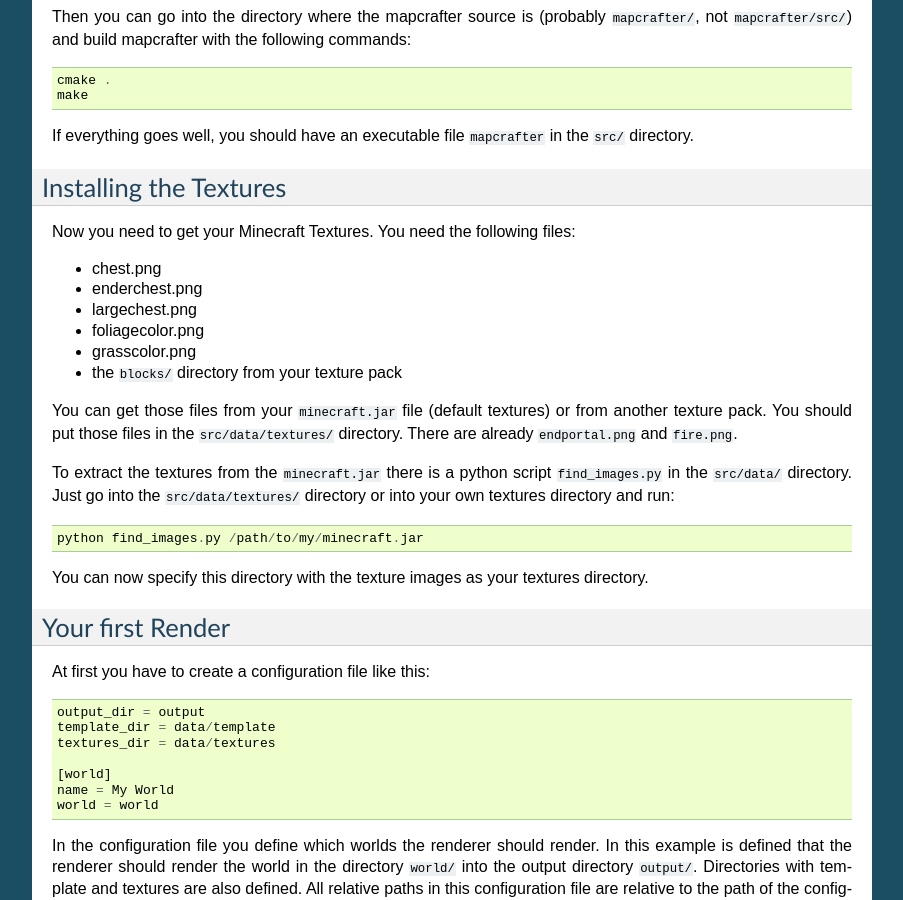
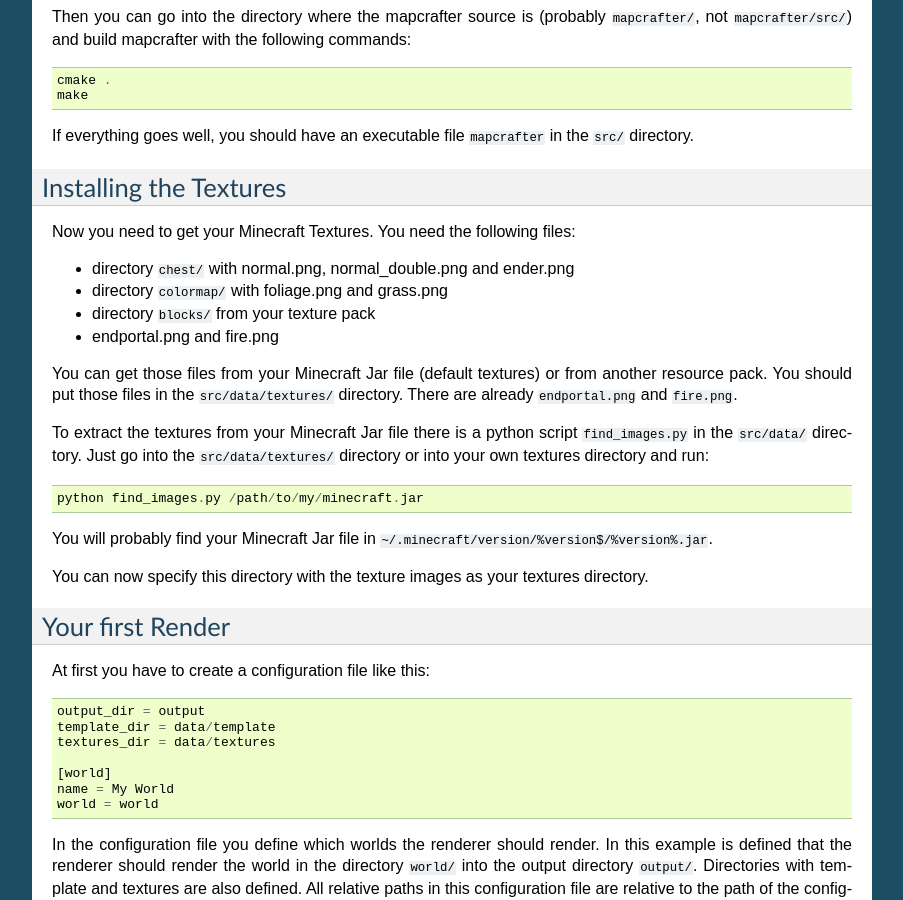
Before and after one commit to mapcrafter/mapcrafter, a Sphinx documentation site: the page built from docs/getting_started.rst, in a window 1280 px wide and 900 px high, scrolled down 410 px. Shown: the whole window, without its empty margins (198-1101 px from the left). Built offline with Sphinx 7.4.7, drawn with Linux system fonts in a browser that asks for light colours.

Commit message:
Renamed some texture files.

```diff
--- a/docs/getting_started.rst
+++ b/docs/getting_started.rst
@@ -38,24 +38,25 @@ Installing the Textures
 
 Now you need to get your Minecraft Textures. You need the following files:
 
-* chest.png
-* enderchest.png
-* largechest.png
-* foliagecolor.png
-* grasscolor.png
-* the ``blocks/`` directory from your texture pack
+* directory ``chest/`` with normal.png, normal_double.png and ender.png
+* directory ``colormap/`` with foliage.png and grass.png
+* directory ``blocks/`` from your texture pack
+* endportal.png and fire.png
 
-You can get those files from your ``minecraft.jar`` file (default textures) or
-from another texture pack. You should put those files in the
+You can get those files from your Minecraft Jar file (default textures) or
+from another resource pack. You should put those files in the
 ``src/data/textures/`` directory. There are already ``endportal.png`` and
 ``fire.png``.
 
-To extract the textures from the ``minecraft.jar`` there is a python script
+To extract the textures from your Minecraft Jar file there is a python script
 ``find_images.py`` in the ``src/data/`` directory. Just go into the
 ``src/data/textures/`` directory or into your own textures directory and
 run::
 
     python find_images.py /path/to/my/minecraft.jar
+
+You will probably find your Minecraft Jar file in
+``~/.minecraft/version/%version$/%version%.jar``.
 
 You can now specify this directory with the texture images as your textures
 directory.
--- a/docs/index.rst
+++ b/docs/index.rst
@@ -17,7 +17,7 @@ mapcrafter is not yet finished. At the moment a few blocks are not supported,
 but the basic rendering routines are implemented. mapcrafter uses configuration
 files to specify which worlds should get rendered and allows multiple rendered
 worlds/rotation of worlds/rendermodes in one output file. The renderer works with
-the Anvil World format and the Minecraft 1.5 Texture Packs.
+the Anvil World format and the Minecraft 1.6 Resource Packs.
 
 mapcrafter is free software and available under the GPL license. You can
 access the latest source code of mapcrafter on GitHub:
@@ -54,7 +54,7 @@ Requirements
 	* (libboost-test if you want to use the tests)
 * For the Minecraft Worlds:
 	* Anvil World Format
-	* Minecraft 1.5 Texture Packs
+	* Minecraft 1.6 Resource Packs
 
 Help
 ====
```
Also changed, not shown: README.md (+2 -2 lines), docs/configuration.rst (+7 -9 lines), 3 other files.
